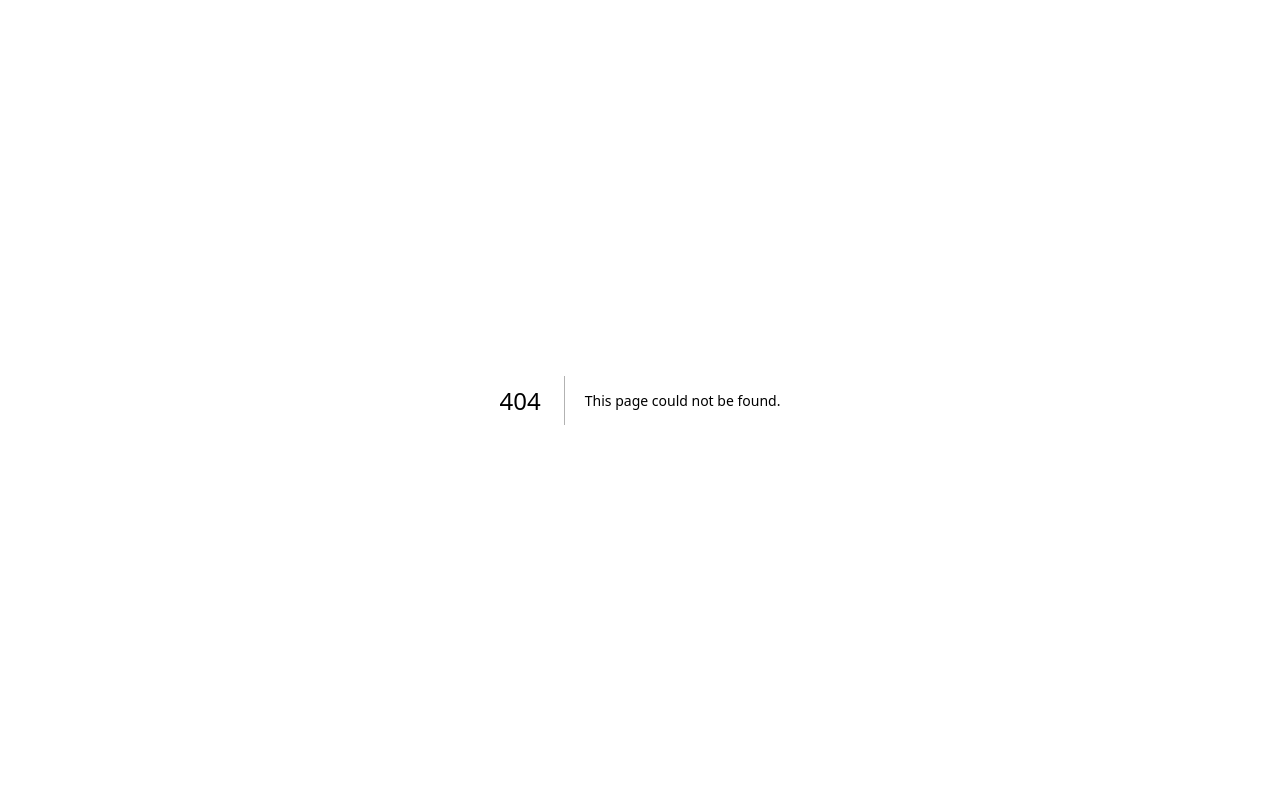
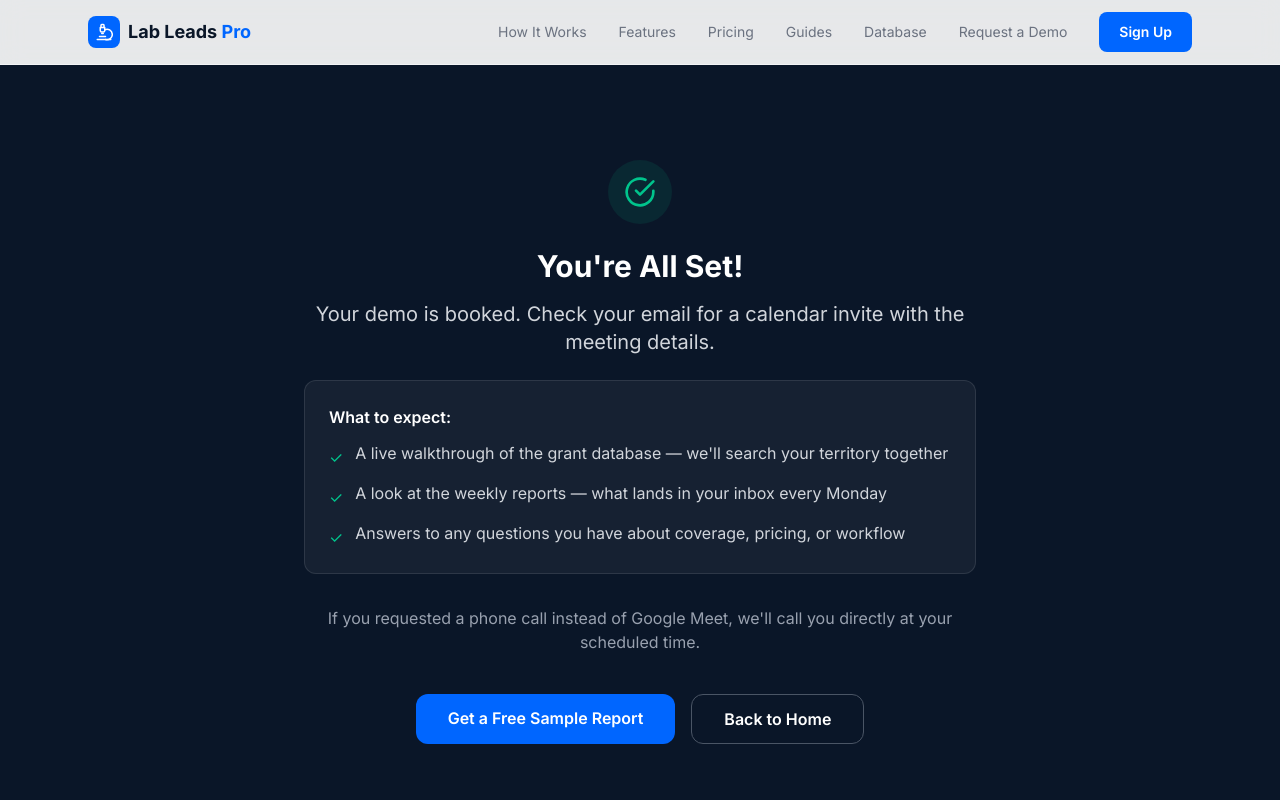
Before and after one commit to lableadmanager-bit/lableadspro-website, a Next.js app: page /demo/thank-you in a window 1280 px wide. Before the commit this address had no page. Shown: the top 800 px of the page. Built offline with nearby package versions, Linux system fonts and the light colour scheme.

Commit message:
Add /demo/thank-you page with demo_booked GA4 event for conversion tracking

```diff
--- /dev/null
+++ b/src/app/demo/thank-you/page.tsx
@@ -0,0 +1,69 @@
+"use client";
+
+import { useEffect } from "react";
+import Header from "@/components/Header";
+import Footer from "@/components/Footer";
+import { trackEvent } from "@/lib/analytics";
+
+export default function DemoThankYouPage() {
+  useEffect(() => {
+    trackEvent("demo_booked", {});
+  }, []);
+
+  return (
+    <>
+      <Header />
+      <main className="min-h-screen bg-[var(--color-dark)] text-white">
+        <section className="pt-28 pb-20 px-6">
+          <div className="max-w-2xl mx-auto text-center py-12">
+            <div className="w-16 h-16 bg-[var(--color-accent)]/10 rounded-full flex items-center justify-center mx-auto mb-6">
+              <svg width="32" height="32" viewBox="0 0 24 24" fill="none" stroke="var(--color-accent)" strokeWidth="2" strokeLinecap="round" strokeLinejoin="round">
+                <path d="M22 11.08V12a10 10 0 1 1-5.93-9.14" />
+                <polyline points="22 4 12 14.01 9 11.01" />
+              </svg>
+            </div>
+            <h1 className="text-3xl font-bold mb-4">You&apos;re All Set!</h1>
+            <p className="text-xl text-gray-300 mb-6">
+              Your demo is booked. Check your email for a calendar invite with the meeting details.
+            </p>
+            <div className="bg-white/5 border border-white/10 rounded-xl p-6 mb-8 text-left">
+              <p className="text-white font-semibold mb-3">What to expect:</p>
+              <ul className="text-gray-300 space-y-3">
+                <li className="flex items-start gap-3">
+                  <span className="text-[var(--color-accent)] mt-1">✓</span>
+                  <span>A live walkthrough of the grant database — we&apos;ll search your territory together</span>
+                </li>
+                <li className="flex items-start gap-3">
+                  <span className="text-[var(--color-accent)] mt-1">✓</span>
+                  <span>A look at the weekly reports — what lands in your inbox every Monday</span>
+                </li>
+                <li className="flex items-start gap-3">
+                  <span className="text-[var(--color-accent)] mt-1">✓</span>
+                  <span>Answers to any questions you have about coverage, pricing, or workflow</span>
+                </li>
+              </ul>
+            </div>
+            <p className="text-gray-400 mb-10">
+              If you requested a phone call instead of Google Meet, we&apos;ll call you directly at your scheduled time.
+            </p>
+            <div className="flex flex-col sm:flex-row gap-4 justify-center">
+              <a
+                href="/sample"
+                className="inline-block bg-[var(--color-brand)] hover:bg-[var(--color-brand-dark)] text-white font-semibold py-3 px-8 rounded-xl transition-colors"
+              >
+                Get a Free Sample Report
+              </a>
+              <a
+                href="/"
+                className="inline-block border border-gray-600 hover:border-gray-400 text-white font-semibold py-3 px-8 rounded-xl transition-colors"
+              >
+                Back to Home
+              </a>
+            </div>
+          </div>
+        </section>
+      </main>
+      <Footer />
+    </>
+  );
+}
```
